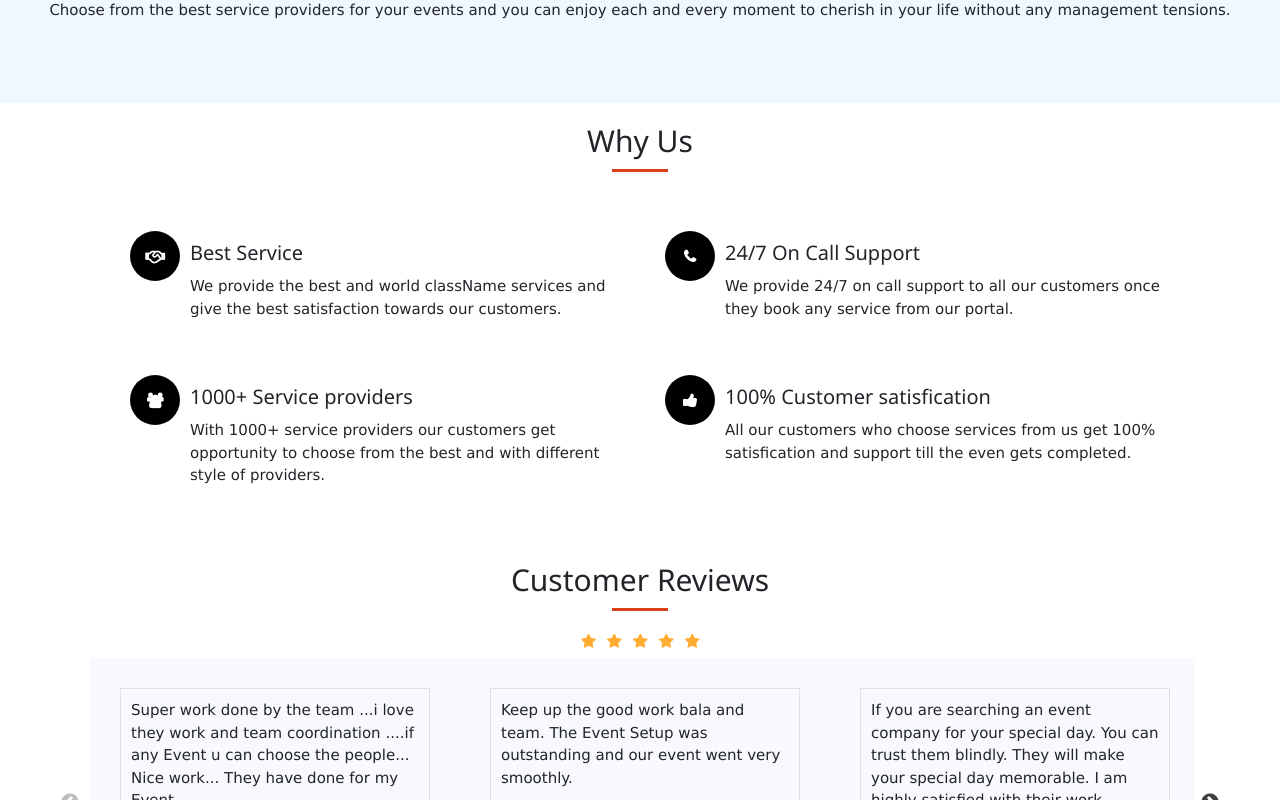
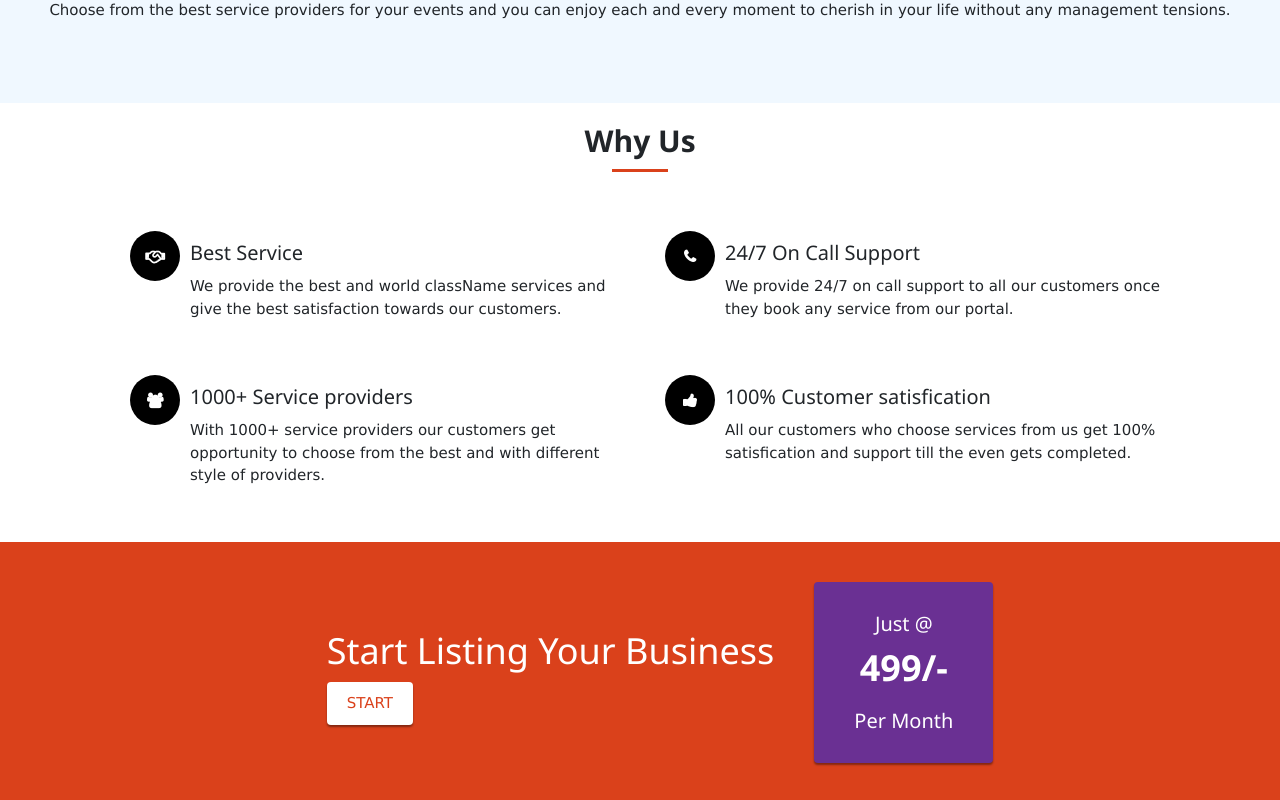
Before and after one commit to punith15/ceyumo-app, a React (Create React App) app in the folder client/: page / in a window 1280 px wide. Shown: the part 2000-2800 px from the top of the page. Built offline with nearby package versions, Linux system fonts and the light colour scheme.

Commit message:
ceyumo:v10

```diff
--- a/client/src/components/Services.js
+++ b/client/src/components/Services.js
@@ -2,6 +2,7 @@ import React from 'react'
 import SelectService from './vendorpannel/SelectService'
 import ServiceModel from './partials/ServicesModel'
 import ServiceNav from './partials/ServiceNav'
+import Unauthorised from './partials/Unauthorised401'
 import './Services.css'
 
 const listOfStates = ['Andaman and Nicobar Islands','Andhra Pradesh','Arunachal Pradesh','Assam','Bihar','Chandigarh',
@@ -18,12 +19,23 @@ class Services extends React.Component{
             state : '',
             city : '',
             districts : [],
-            service : []
+            service : [],
+            isLogin : false
         }
         this.onHandleServiceChange = this.onHandleServiceChange.bind(this)
         this.fetchDistricts = this.fetchDistricts.bind(this)
         this.onStateChange = this.onStateChange.bind(this)
         this.onCityChange = this.onCityChange.bind(this)
+    }
+
+    componentDidMount(){
+        const token = sessionStorage.getItem('customerToken') !== null
+        if(token){
+            this.setState(({
+                ...this.state,
+                isLogin : true
+            }))
+        }
     }
 
     fetchDistricts = async()=>{
@@ -81,6 +93,7 @@ class Services extends React.Component{
     render(){
         return(
             <div>
+                {this.state.isLogin ? <div>
                 <div className="service-nav">
                     <ServiceNav/>
                 </div>
@@ -120,6 +133,7 @@ class Services extends React.Component{
                         {/*  */}
                     </div>
                 </div>
+            </div> : <Unauthorised user="customer" /> }
             </div>
         )
     }
--- a/client/src/components/home/Carousel.js
+++ b/client/src/components/home/Carousel.js
@@ -1,4 +1,5 @@
 import React from 'react'
+import {Link} from 'react-router-dom'
 
 const Carousel = ()=>{
     return(
@@ -16,7 +17,9 @@ const Carousel = ()=>{
                     <div className="carousel-caption d-none d-md-block">
                     <h1 className="carousel-header">OUTDOOR PHOTOGRAPHY</h1>
                         <p>Outdoor Photography makes you more close to nature, wildlife, travel and adventure sports photography</p>
+                        <Link to="/services">
                         <button className="get-started">GET STARTED</button>
+                        </Link>
                     </div>
                 </div>
                 <div className="carousel-item">
@@ -26,7 +29,9 @@ const Carousel = ()=>{
                     <div className="carousel-caption d-none d-md-block">
                     <h1 className="carousel-header">EVENT MANAGEMENT</h1>
                         <p>Find the best Event Management companies which suits you the best in organising company,marriage,birthday, events etc.,</p>
+                        <Link to="/services">
                         <button className="get-started">GET STARTED</button>
+                        </Link>
                     </div>
                 </div>
                 <div className="carousel-item">
@@ -36,7 +41,9 @@ const Carousel = ()=>{
                     <div className="carousel-caption d-none d-md-block">
                     <h1 className="carousel-header">WEDDING PLANNER</h1>
                         <p>Choose the best from over 1000+ Wedding planners to make your wedding a memorable and grand event</p>
+                        <Link to="/services">
                         <button className="get-started">GET STARTED</button>
+                        </Link>
                     </div>
                 </div>
             </div>
--- a/client/src/components/home/HomeContent.js
+++ b/client/src/components/home/HomeContent.js
@@ -1,6 +1,8 @@
 import React from 'react'
+import {Link} from 'react-router-dom'
 import OurServices from './OurServices'
 import AboutEvents from './AboutEvents'
+import StartListing from './StartListing'
 import CustomerSpeak from './CustomerSpeak'
 
 const HomeContent = ()=>{
@@ -23,11 +25,14 @@ const HomeContent = ()=>{
         </div>
         <div className="marged">
             <h1>Nerver Miss The Special Moments!</h1>
+            <Link to="/services">
             <button>BOOK NOW</button>
+            </Link>
         </div>
 
         <OurServices/>
         <AboutEvents/>
+        <StartListing/>
         <CustomerSpeak/>
         </>
     )
--- /dev/null
+++ b/client/src/components/home/StartListing.js
@@ -0,0 +1,25 @@
+import React from 'react'
+import {Link} from 'react-router-dom'
+
+const StartListing = props=>{
+
+    return(
+        <div className="listing">
+            <div className="start-listing">
+                <div className="listing-content">
+                    <h1>Start Listing Your Business</h1>
+                    <Link to="/loginform/vendor">
+                        <button className="listing-btn">START</button>
+                    </Link>
+                </div>
+                <div className="listing-content start-listing-price">
+                    <h4>Just @</h4>
+                    <h1>499/-</h1>
+                    <h4>Per Month</h4>
+                </div>
+            </div>
+        </div>
+    )
+}
+
+export default StartListing;
--- a/client/src/components/partials/Nav.js
+++ b/client/src/components/partials/Nav.js
@@ -19,22 +19,16 @@ const Nav = ()=>{
                         HOME <span className="sr-only">(current)</span>
                     </Link>
                 </li>
-                <li className="nav-item dropdown">
-                    <a className="nav-link dropdown-toggle" href="#" id="navbarDropdown" role="button" data-toggle="dropdown" aria-haspopup="true" aria-expanded="false">
-                    BOOK NOW
-                    </a>
-                    <div className="dropdown-menu" aria-labelledby="navbarDropdown">
-                    <a className="dropdown-item" href="#">PHOTOGRAPHERS</a>
-                    <div className="dropdown-divider"></div>
-                    <a className="dropdown-item" href="#">EVENT MANAGERS</a>
-                    <div className="dropdown-divider"></div>
-                    <a className="dropdown-item" href="#">WEDDING PLANNER</a>
-                    <div className="dropdown-divider"></div>
-                    <a className="dropdown-item" href="#">CATERING SERVICES</a>
-                    <div className="dropdown-divider"></div>
-                    <a className="dropdown-item" href="#">TRAVELS</a>
-                    <div className="dropdown-divider"></div>
-                    </div>
+                <li className="nav-item">
+                    <Link className="nav-link" to='/services'>
+                        <span className="nav-book-now">BOOK NOW</span>
+                    </Link>
+                </li>
+
+                <li className="nav-item active">
+                    <Link className="nav-link" to='/loginform/vendor'>
+                        LIST BUSINESS
+                    </Link>
                 </li>
 
                 <li className="nav-item">
--- a/client/src/components/service/BookNow.js
+++ b/client/src/components/service/BookNow.js
@@ -15,7 +15,7 @@ const BookNow = props=>{
     const [customerData, setCustomerData] = useState([])
     const [bookingObj, setBookingObj] = useState([])
     const [loading, setLoading] = useState(false)
-    const [message, setMessage] = useState([])
+    const [message, setMessage] = useState('')
 
     const fetchBooking = async()=>{
         const token = sessionStorage.getItem('customerToken')
@@ -30,12 +30,12 @@ const BookNow = props=>{
             }
         })
         setLoading(false)
-        console.log(bookingRes)
-        const books = await bookingRes.json()
-        if(!books.error){
-            setMessage(["Booking Successfull !!!", "alert alert-success alert-dismissible fade show"])
+        console.log(bookingRes.status)
+        //const books = await bookingRes.json()
+        if(bookingRes.status == 201){
+            setMessage("Booking Successfull !!!")
         }else{
-            setMessage(["Unable to Book, Try again !!!", "alert alert-danger alert-dismissible fade show"])
+            setMessage("Unable to Book, Try again !!!")
         }
         handleDateChange(new Date())
         setState('')
@@ -45,7 +45,6 @@ const BookNow = props=>{
         setZip('')
         setCustomerData([])
         setBookingObj([])
-        setMessage([])
     }
 
     const fetchDistricts = async ()=>{
--- a/client/src/index.css
+++ b/client/src/index.css
@@ -32,6 +32,16 @@ body{
 .navbar-toggler-icon i{
   color:rgb(218, 65, 27);
   font-size:28px;
+}
+
+.nav-book-now{
+  border: 2px solid rgb(218, 65, 27);
+  padding: 5px 10px;
+}
+
+.nav-book-now:hover{
+  color: black;
+  border: 2px solid black;
 }
 
 .carousel-item img{
@@ -84,6 +94,7 @@ body{
   text-align: center;
   margin: 20px 0;
   font-size: 2rem;
+  font-weight: bold;
 }
 
 .home-view .welcome::after{
@@ -229,6 +240,54 @@ body{
   padding-top: 25%;
 }
 
+.listing{
+  margin-bottom: 20px;
+}
+
+.start-listing{
+  width: 100%;
+  background: rgb(218, 65, 27);
+  color: white;
+  display: flex;
+  flex-wrap: wrap;
+  justify-content: center;
+  align-items: center;
+  padding: 40px 0px;
+}
+
+.listing-content{
+  padding: 0 40px;
+}
+
+.start-listing-price{
+  background: #6a3093;
+  border-radius: 4px;
+  padding: 20px 40px;
+  color: white;
+  text-align: center;
+  box-shadow: 0px 2px 2px rgba(0,0,0,0.4);
+}
+
+.start-listing-price h1{
+  font-weight: 800;
+  margin-bottom: 20px;
+}
+
+.listing-btn{
+  padding: 10px 20px;
+  background: white;
+  border: none;
+  color: rgb(218, 65, 27);
+  border-radius: 4px;
+  box-shadow: 0px 2px 2px rgba(0,0,0,0.4);
+}
+
+.listing-btn:hover{
+  text-decoration: none;
+  background: #6a3093;
+  color: white;
+}
+
 .review{
   display: flex;
   justify-content: center;
```
